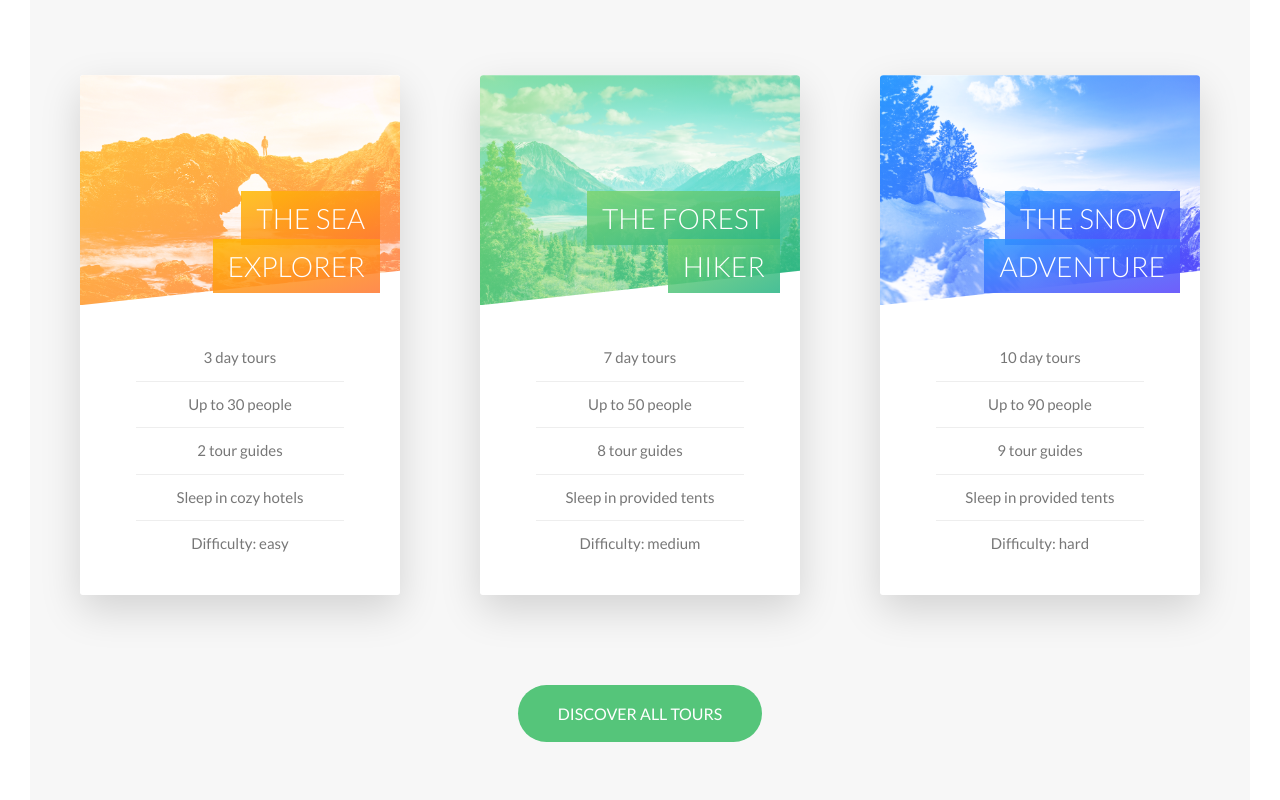
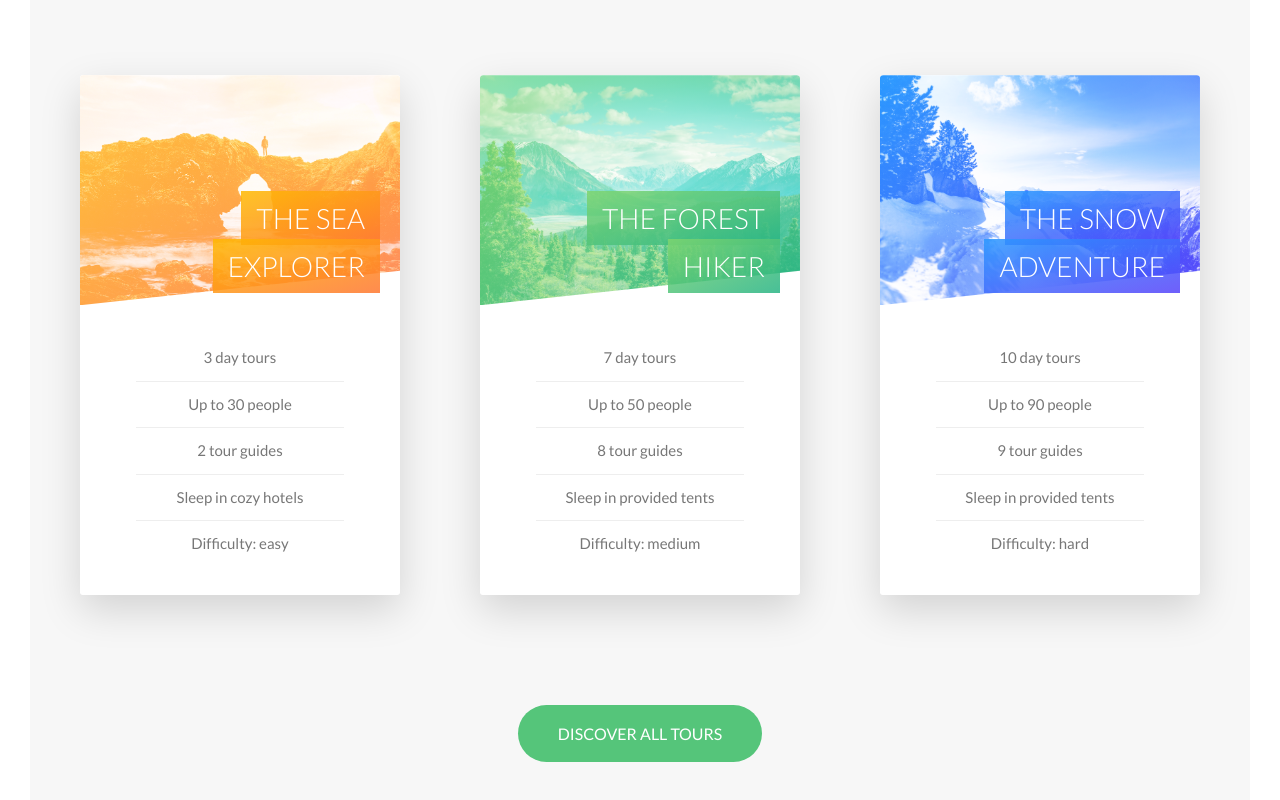
Before and after one commit to ibraheem82/natours_css, a website: page index.html in a window 1280 px wide. Shown: the part 2475-3275 px from the top of the page. Drawn offline with Linux system fonts and the light colour scheme.

Commit message:
u-center-text u-margin-top-huge was added.

```diff
--- a/index.html
+++ b/index.html
@@ -275,7 +275,8 @@
         </div>
 
 
-        <div class="u-center-text u-margin-top-big">
+        <!-- <div class="u-center-text u-margin-top-big"> -->
+        <div class="u-center-text u-margin-top-huge">
                 <a href="#" class="btn btn--green">Discover all tours</a>
         </div>
 </section>
```
